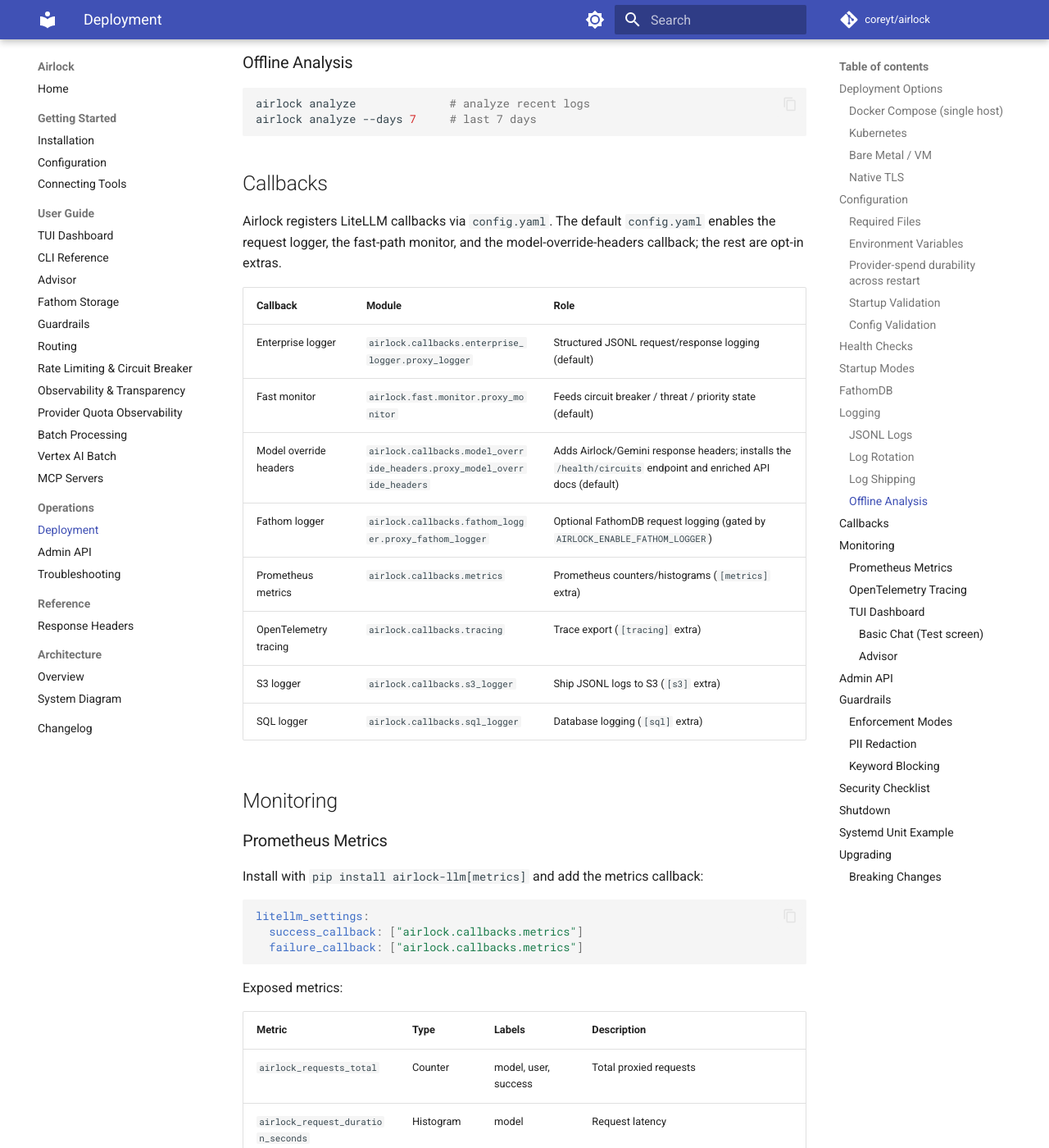
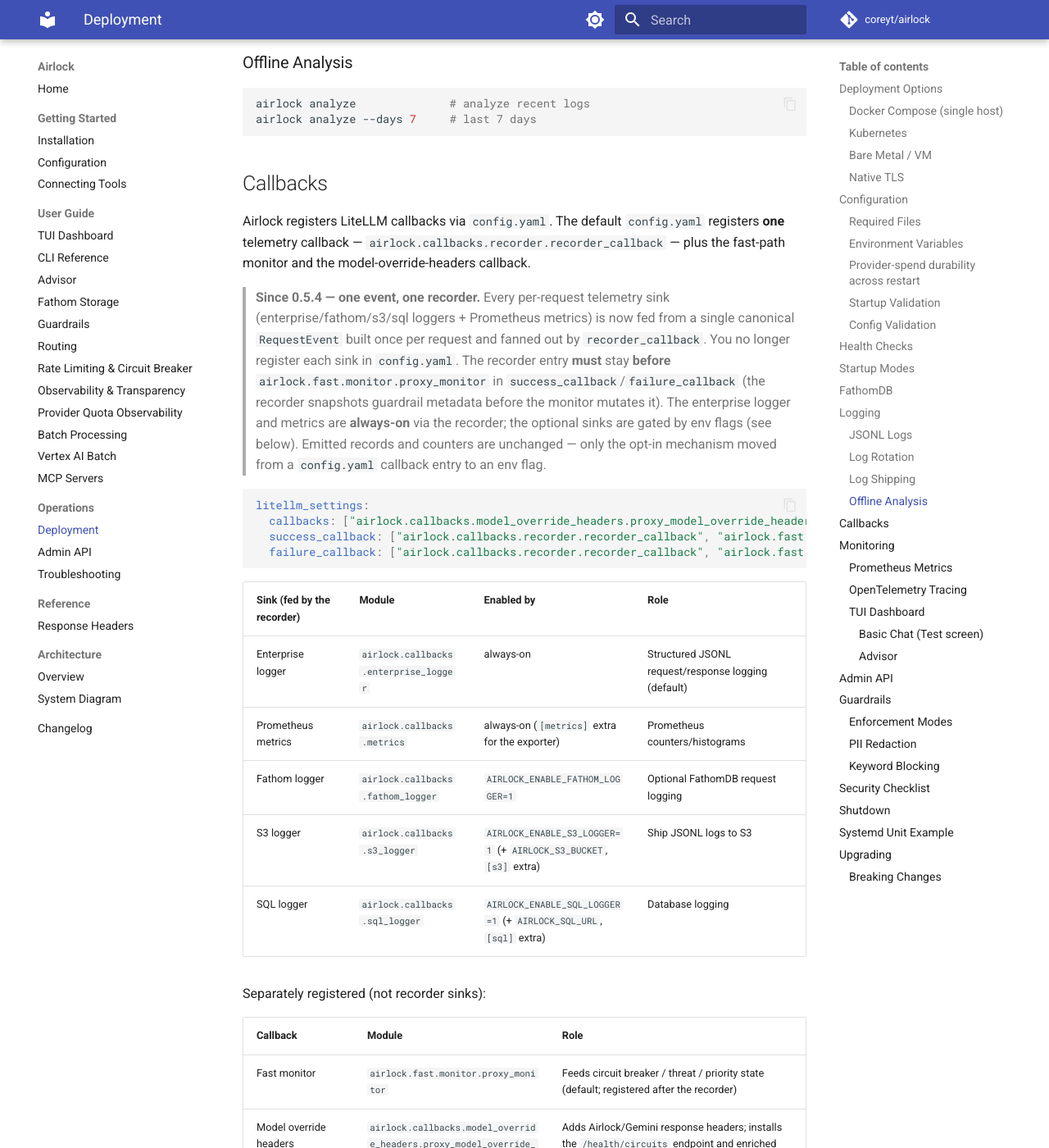
Before and after one commit to coreyt/airlock, an MkDocs documentation site: the page built from docs/operations.md, in a window 1280 px wide and 1400 px high, scrolled down 6569 px. Shown: the whole window at 82% size. Built offline with MkDocs 1.6.1 and Material for MkDocs 9.7.7, drawn with Linux system fonts in a browser that asks for light colours; comment, search, counter and statistics services are not loaded; some of the changed text lies outside the part shown.

Commit message:
docs(0.5.4): DOCS — changelog 0.5.4 + behavior-change register; recorder model in operations.md; new AIRLOCK_ENABLE_S3/SQL_LOGGER flags; design note AS-BUILT; mkdocs --strict clean

````diff
--- a/docs/operations.md
+++ b/docs/operations.md
@@ -227,31 +227,53 @@
 ## Callbacks
 
 Airlock registers LiteLLM callbacks via `config.yaml`. The default
-`config.yaml` enables the request logger, the fast-path monitor, and the
-model-override-headers callback; the rest are opt-in extras.
+`config.yaml` registers **one** telemetry callback —
+`airlock.callbacks.recorder.recorder_callback` — plus the fast-path monitor and the
+model-override-headers callback.
+
+> **Since 0.5.4 — one event, one recorder.** Every per-request telemetry sink
+> (enterprise/fathom/s3/sql loggers + Prometheus metrics) is now fed from a single
+> canonical `RequestEvent` built once per request and fanned out by
+> `recorder_callback`. You no longer register each sink in `config.yaml`. The recorder
+> entry **must** stay **before** `airlock.fast.monitor.proxy_monitor` in
+> `success_callback`/`failure_callback` (the recorder snapshots guardrail metadata
+> before the monitor mutates it). The enterprise logger and metrics are **always-on**
+> via the recorder; the optional sinks are gated by env flags (see below). Emitted
+> records and counters are unchanged — only the opt-in mechanism moved from a
+> `config.yaml` callback entry to an env flag.
+
+```yaml
+litellm_settings:
+  callbacks: ["airlock.callbacks.model_override_headers.proxy_model_override_headers"]
+  success_callback: ["airlock.callbacks.recorder.recorder_callback", "airlock.fast.monitor.proxy_monitor"]
+  failure_callback: ["airlock.callbacks.recorder.recorder_callback", "airlock.fast.monitor.proxy_monitor"]
+```
+
+| Sink (fed by the recorder) | Module | Enabled by | Role |
+|----------------------------|--------|------------|------|
+| Enterprise logger | `airlock.callbacks.enterprise_logger` | always-on | Structured JSONL request/response logging (default) |
+| Prometheus metrics | `airlock.callbacks.metrics` | always-on (`[metrics]` extra for the exporter) | Prometheus counters/histograms |
+| Fathom logger | `airlock.callbacks.fathom_logger` | `AIRLOCK_ENABLE_FATHOM_LOGGER=1` | Optional FathomDB request logging |
+| S3 logger | `airlock.callbacks.s3_logger` | `AIRLOCK_ENABLE_S3_LOGGER=1` (+ `AIRLOCK_S3_BUCKET`, `[s3]` extra) | Ship JSONL logs to S3 |
+| SQL logger | `airlock.callbacks.sql_logger` | `AIRLOCK_ENABLE_SQL_LOGGER=1` (+ `AIRLOCK_SQL_URL`, `[sql]` extra) | Database logging |
+
+Separately registered (not recorder sinks):
 
 | Callback | Module | Role |
 |----------|--------|------|
-| Enterprise logger | `airlock.callbacks.enterprise_logger.proxy_logger` | Structured JSONL request/response logging (default) |
-| Fast monitor | `airlock.fast.monitor.proxy_monitor` | Feeds circuit breaker / threat / priority state (default) |
+| Fast monitor | `airlock.fast.monitor.proxy_monitor` | Feeds circuit breaker / threat / priority state (default; registered after the recorder) |
 | Model override headers | `airlock.callbacks.model_override_headers.proxy_model_override_headers` | Adds Airlock/Gemini response headers; installs the `/health/circuits` endpoint and enriched API docs (default) |
-| Fathom logger | `airlock.callbacks.fathom_logger.proxy_fathom_logger` | Optional FathomDB request logging (gated by `AIRLOCK_ENABLE_FATHOM_LOGGER`) |
-| Prometheus metrics | `airlock.callbacks.metrics` | Prometheus counters/histograms (`[metrics]` extra) |
 | OpenTelemetry tracing | `airlock.callbacks.tracing` | Trace export (`[tracing]` extra) |
-| S3 logger | `airlock.callbacks.s3_logger` | Ship JSONL logs to S3 (`[s3]` extra) |
-| SQL logger | `airlock.callbacks.sql_logger` | Database logging (`[sql]` extra) |
 
 ## Monitoring
 
 ### Prometheus Metrics
 
-Install with `pip install airlock-llm[metrics]` and add the metrics callback:
-
-```yaml
-litellm_settings:
-  success_callback: ["airlock.callbacks.metrics"]
-  failure_callback: ["airlock.callbacks.metrics"]
-```
+Install with `pip install airlock-llm[metrics]` for the Prometheus exporter. Since
+0.5.4 the per-request metrics are **always-on** via the recorder — you do **not** add
+a metrics callback to `config.yaml` (the `recorder_callback` already fans the request
+event out to the metrics sink). Just having the recorder registered (the default
+`config.yaml`) emits the counters below.
 
 Exposed metrics:
 
````
Also changed, not shown: CHANGELOG.md (+47 -0 lines), dev/notes/design-request-event-bus.md (+15 -0 lines), dev/plans/runs/STATUS-0.5.4.md (+9 -6 lines), docs/getting-started/configuration.md (+3 -1 lines), 1 other file.
